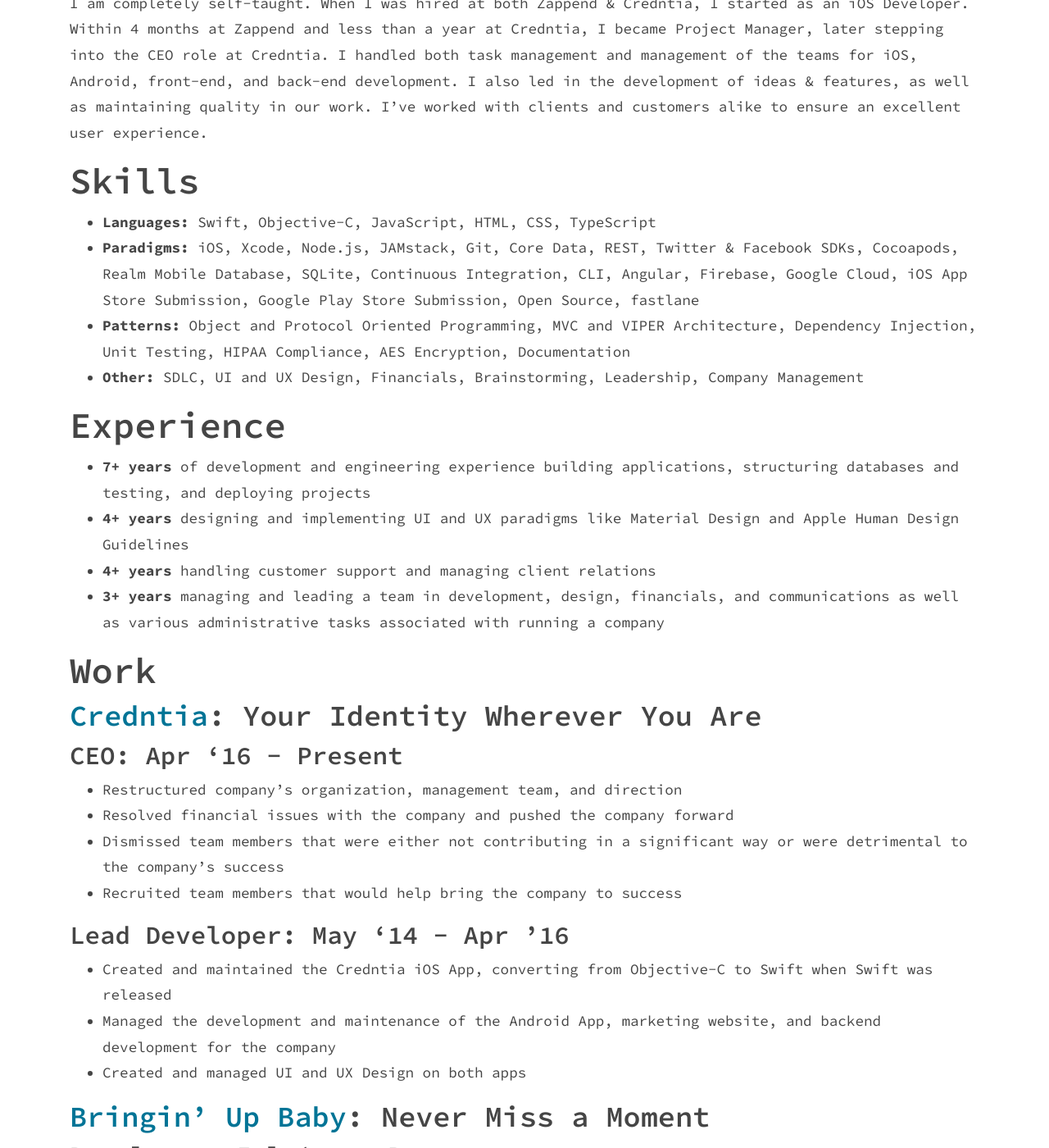
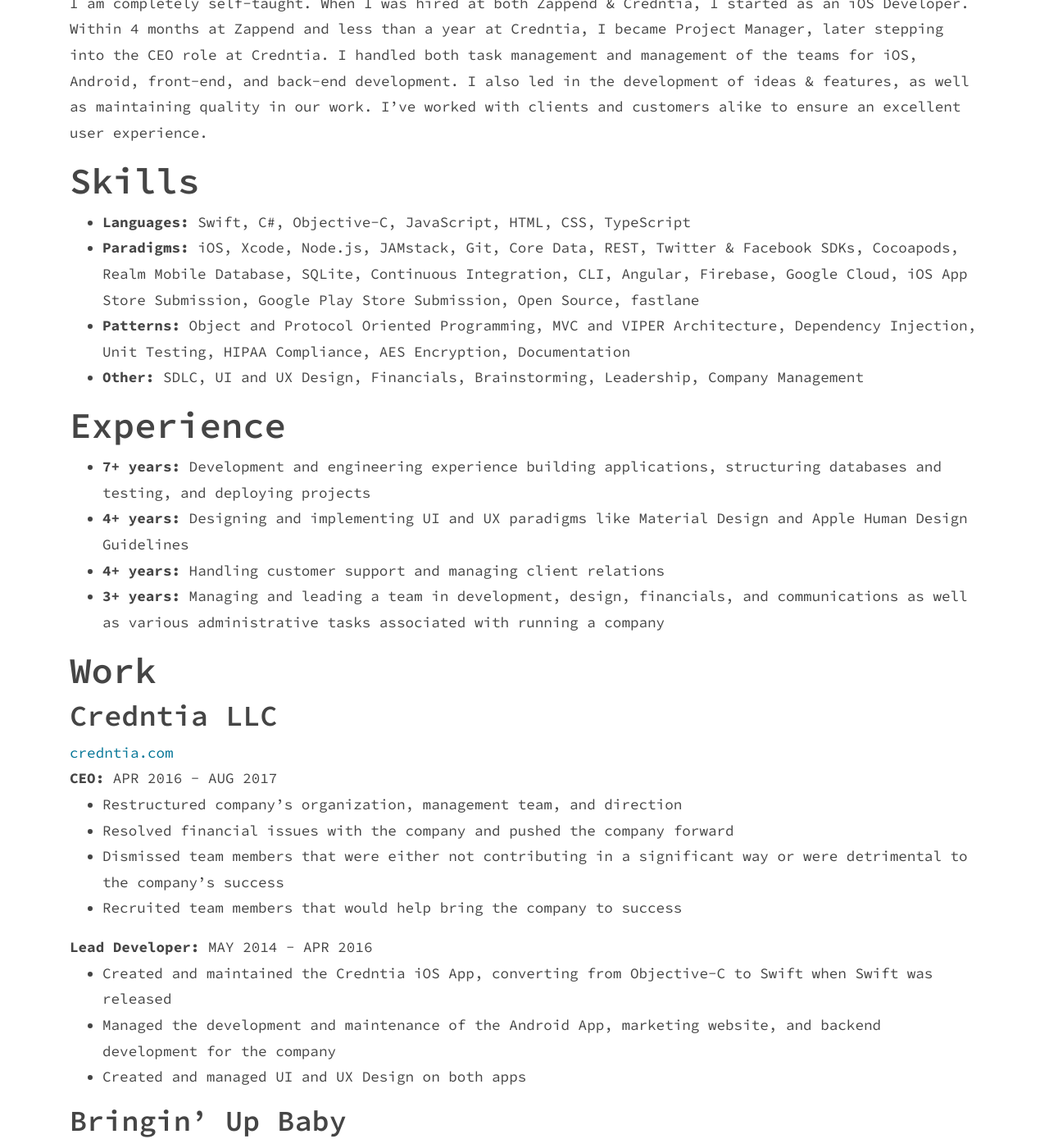
Before and after one commit to codytwinton/codytwinton.github.io, a Jekyll site: the page built from resume.markdown, in a window 1280 px wide and 1400 px high, scrolled down 344 px. Shown: the whole window at 82% size. Built offline with Jekyll 4.4.1, drawn with Linux system fonts in a browser that asks for light colours; some of the changed lines change nothing that is shown; some of the changed text lies outside the part shown.

Commit message:
Updated resume

```diff
--- a/_config.yml
+++ b/_config.yml
@@ -37,7 +37,7 @@
     path: resume.markdown
     type: pages
   values:
-    layout: page
+    layout: resume
     skills:
     - type:
       values:
--- a/_layouts/resume.html
+++ b/_layouts/resume.html
@@ -5,6 +5,8 @@
 {% include header.html %}
 
 <div class="container">
+
+  {{ content }}
 
   <h1>Skills</h1>
 
@@ -52,8 +54,6 @@
 
   <p>Available upon request</p>
 
-  {{ content }}
-
 	<p>
     {% if page.action_button.link %}
       {% if page.action_button.link contains "http" %}
--- a/resume.markdown
+++ b/resume.markdown
@@ -110,65 +110,3 @@
 ---
 
 I am completely self-taught. When I was hired at both Zappend & Credntia, I started as an iOS Developer. Within 4 months at Zappend and less than a year at Credntia, I became Project Manager, later stepping into the CEO role at Credntia. I handled both task management and management of the teams for iOS, Android, front-end, and back-end development. I also led in the development of ideas & features, as well as maintaining quality in our work. I've worked with clients and customers alike to ensure an excellent user experience.
-
-# Skills
-
-- **Languages:** Swift, Objective-C, JavaScript, HTML, CSS, TypeScript
-- **Paradigms:** iOS, Xcode, Node.js, JAMstack, Git, Core Data, REST, Twitter & Facebook SDKs, Cocoapods, Realm Mobile Database, SQLite, Continuous Integration, CLI, Angular, Firebase, Google Cloud, iOS App Store Submission, Google Play Store Submission, Open Source, fastlane
-- **Patterns:** Object and Protocol Oriented Programming, MVC and VIPER Architecture, Dependency Injection, Unit Testing, HIPAA Compliance, AES Encryption, Documentation
-- **Other:** SDLC, UI and UX Design, Financials, Brainstorming, Leadership, Company Management
-
-# Experience
-
-- **7+ years** of development and engineering experience building applications, structuring databases and testing, and deploying projects
-- **4+ years** designing and implementing UI and UX paradigms like Material Design and Apple Human Design Guidelines
-- **4+ years** handling customer support and managing client relations
-- **3+ years** managing and leading a team in development, design, financials, and communications as well as various administrative tasks associated with running a company
-
-# Work
-
-## [Credntia](http://credntia.com): Your Identity Wherever You Are
-
-### CEO: Apr ‘16 - Present
-
-- Restructured company’s organization, management team, and direction
-- Resolved financial issues with the company and pushed the company forward
-- Dismissed team members that were either not contributing in a significant way or were detrimental to the company’s success
-- Recruited team members that would help bring the company to success
-
-### Lead Developer: May ‘14 - Apr ’16
-
-- Created and maintained the Credntia iOS App, converting from Objective-C to Swift when Swift was released
-- Managed the development and maintenance of the Android App, marketing website, and backend development for the company
-- Created and managed UI and UX Design on both apps
-
-## [Bringin’ Up Baby](http://bringinupbaby.com): Never Miss a Moment
-
-### Developer: Jul ‘16 - Present
-
-- Developed iOS App using Swift
-- Designed App UI from Mockups
-- Structured Cloud Database and Services using Firebase
-- Deployed project to the App Store in less that 70 man hours
-
-## [SwiftyVIPER](https://github.com/codytwinton/SwiftyVIPER): Swift Interaction with VIPER Architecture
-
-### Creator: Apr ‘16 - Present
-
-- Created project for both iOS and tvOS from scratch, with extensive use of protocols and extensions for simple deployment
-- Xcode Templates created for VIPER modules, including Unit Test templates
-- Brought project to 93% coverage for unit tests and 100% coverage for documentation
-- Integrated with Cocoapods, Carthage, and Travis CI
-- Used in Credntia Production App
-
-## [Zappend](https://itunes.apple.com/app/id827138523): App Development
-
-### Project Manager & Lead Engineer: Jun ‘13 - May ‘14
-
-- Created and maintained the Jumpy Fish iOS App, as well as several other iOS Native projects.
-- Met with clients and gathered requirements for projects
-- Developed games using sprites
-
-# References
-
-Available upon request
```
